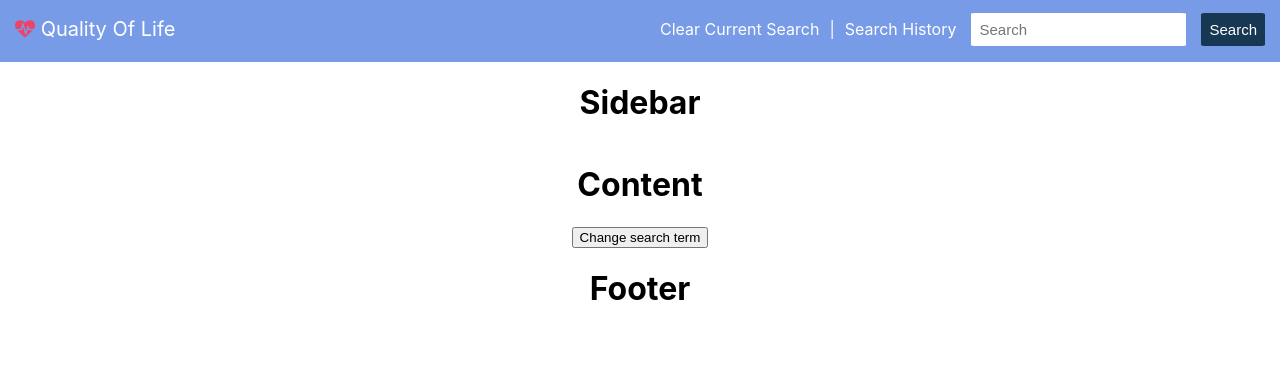
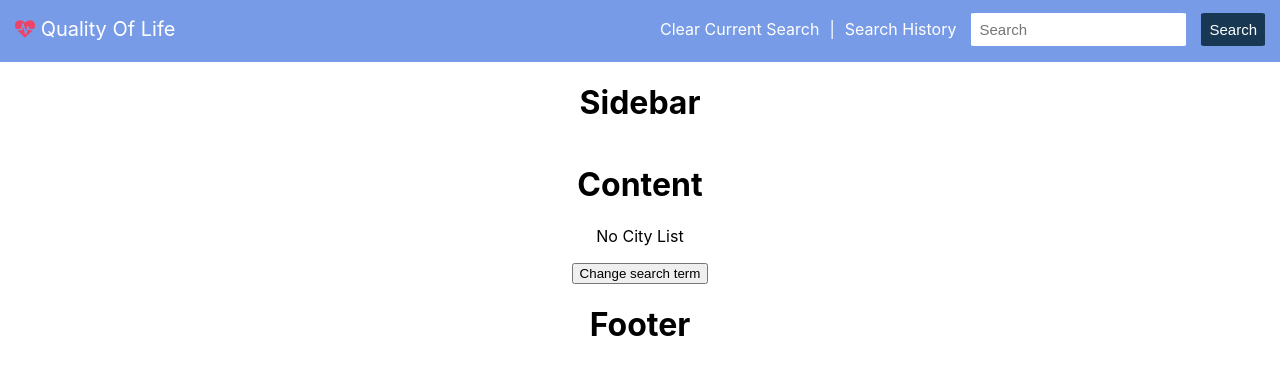
Before and after one commit to codyuhi/quality-of-life, a React (Create React App) app in the folder react-app/: page / in a window 1280 px wide. Shown: the top 374 px of the page. Built offline with nearby package versions, Linux system fonts and the light colour scheme.

Commit message:
Prove Axios API call and passing data throughout components

```diff
--- a/react-app/package.json
+++ b/react-app/package.json
@@ -6,6 +6,7 @@
     "@testing-library/jest-dom": "^5.11.4",
     "@testing-library/react": "^11.1.0",
     "@testing-library/user-event": "^12.1.10",
+    "axios": "^0.21.4",
     "font-awesome": "^4.7.0",
     "react": "^17.0.2",
     "react-dom": "^17.0.2",
--- a/react-app/src/App.js
+++ b/react-app/src/App.js
@@ -1,4 +1,5 @@
 import { useState } from 'react'
+import axios from 'axios'
 import 'App.css';
 import Navbar from 'components/Navbar';
 import Sidebar from 'components/Sidebar';
@@ -7,11 +8,41 @@ import Footer from 'components/Footer';
 
 function App() {
     const [searchTerm, setSearchTerm] = useState('')
+    const [cityList, setCityList] = useState(null)
+
+    const search = () => {
+        if (!searchTerm) {
+            return;
+        }
+        axios.get(`https://api.teleport.org/api/cities/?search=${searchTerm}`)
+            .then((response) => {
+                return response.data;
+            })
+            .then((data) => {
+                if (data.count < 1) {
+                    throw Error(`No cities found with the name "${searchTerm}"`)
+                }
+                setCityList(data);
+            })
+            .catch((err) => {
+                console.error(err);
+            })
+    }
+
     return (
         <div className="App">
-            <Navbar updateSearchTerm={setSearchTerm} searchTerm={searchTerm} />
+            <Navbar
+                updateSearchTerm={setSearchTerm}
+                searchTerm={searchTerm}
+                search={search}
+            />
             <Sidebar />
-            <Content updateSearchTerm={setSearchTerm} searchTerm={searchTerm} />
+            <Content
+                updateSearchTerm={setSearchTerm}
+                searchTerm={searchTerm}
+                search={search}
+                cityList={cityList}
+            />
             <Footer />
         </div>
     );
--- a/react-app/src/components/Content.js
+++ b/react-app/src/components/Content.js
@@ -11,6 +11,7 @@ export default class Content extends React.Component {
                 <div className="Content center">
                     <h1>Content</h1>
                     <p>{this.props.searchTerm}</p>
+                    {this.props.cityList ? <p>{JSON.stringify(this.props.cityList)}</p> : <p>No City List</p>}
                     <button onClick={this.setSearchTerm}>Change search term</button>
                 </div>
             </div>
--- a/react-app/src/components/Navbar.js
+++ b/react-app/src/components/Navbar.js
@@ -43,7 +43,7 @@ export default class Navbar extends React.Component {
                         <p>|</p>
                         <span>Search History</span>
                         <input type='text' value={this.props.searchTerm} onChange={this.setSearchTerm} placeholder="Search"></input>
-                        <button onClick={this.setSearchTerm}>Search</button>
+                        <button onClick={this.props.search}>Search</button>
                     </div>
                 </div>
             </div>
```
Also changed, not shown: 1 other file (tests, documents, lock files or other folders).
